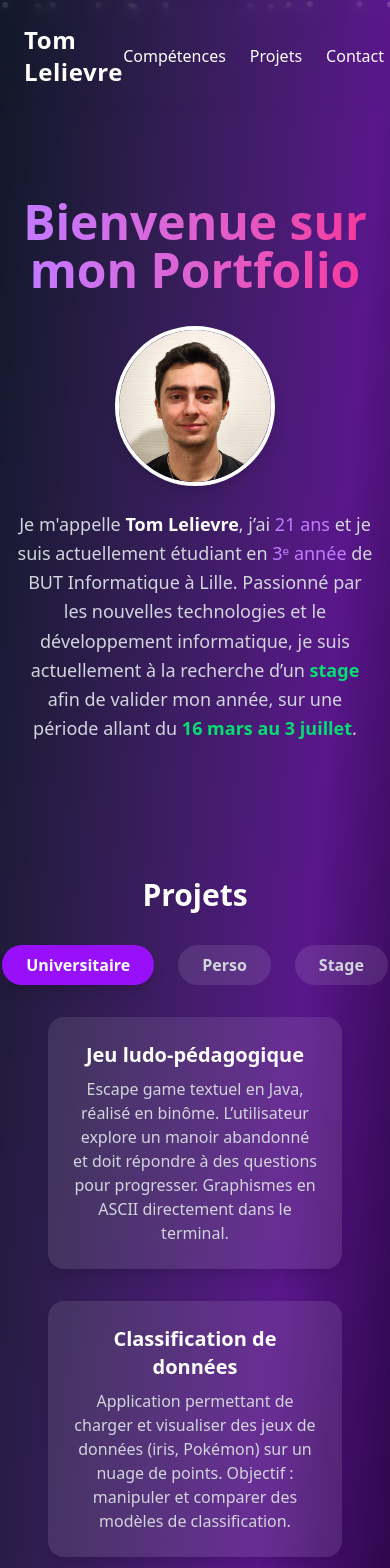
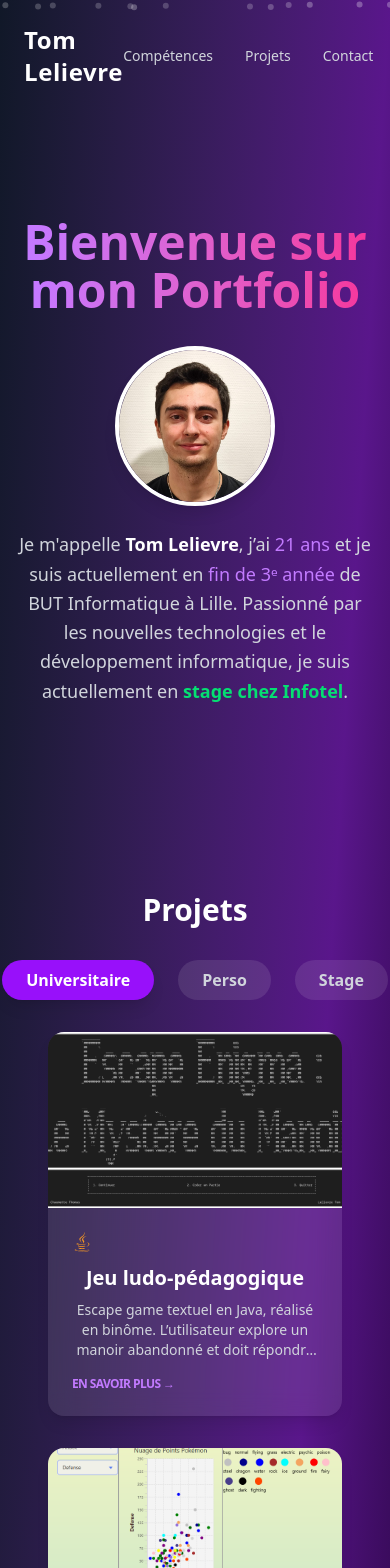
Before and after one commit to LelievreTom/siteperso, a React (Vite) app: page /portfolio in a window 390 px wide. Shown: the top 1568 px of the page. Built offline with nearby package versions, Linux system fonts and the light colour scheme.

Commit message:
flemme : correction

```diff
--- a/index.html
+++ b/index.html
@@ -1,13 +1,16 @@
 <!doctype html>
 <html lang="en">
+
 <head>
   <meta charset="UTF-8" />
   <link rel="icon" type="image/svg+xml" href="/vite.svg" />
   <meta name="viewport" content="width=device-width, initial-scale=1.0" />
   <title>Tom Lelievre</title>
 </head>
+
 <body>
   <div id="root"></div>
   <script type="module" src="/src/main.jsx"></script>
 </body>
+
 </html>
--- a/src/App.jsx
+++ b/src/App.jsx
@@ -1,9 +1,9 @@
-import { FaFolderOpen, FaTools, FaCog, FaHardHat } from "react-icons/fa";
+import { FaFolderOpen, FaTools, FaCog, FaHardHat, FaGamepad } from "react-icons/fa";
 import { Link } from "react-router-dom";
 
 const projets = [
   { nom: "Portfolio", url: "/portfolio", icon: <FaFolderOpen size={40} /> },
-  { nom: "En construction", url: "/pokemon", icon: <FaTools size={40} className="animate-bounce" /> },
+  { nom: "Jeu Pokémon", url: "/pokemon", icon: <FaGamepad size={40} /> },
   { nom: "En construction", url: "/scp", icon: <FaCog size={40} className="slow-spin" /> },
   { nom: "En construction", url: "#", icon: <FaHardHat size={40} className="animate-pulse" /> },
 ];
--- a/src/portfolio/Portfolio.jsx
+++ b/src/portfolio/Portfolio.jsx
@@ -1,16 +1,62 @@
+import { useState, useEffect } from "react";
 import { motion } from "framer-motion";
 import { FaReact, FaGithub, FaPaintBrush, FaChartBar, FaEnvelope, FaJava, FaPython, FaHtml5, FaCss3, FaDownload } from "react-icons/fa";
-import { SiKotlin, SiMongodb, SiSpring } from "react-icons/si";
+import { SiKotlin, SiMongodb, SiSpring, SiAngular } from "react-icons/si";
 import { DiPostgresql } from "react-icons/di";
 import ProjectsSection from "./Projects";
 import ContactForm from "./ContactForm";
 import profilePicture from "../assets/profil.jpeg";
 
 export default function Portfolio() {
+  const [activeSection, setActiveSection] = useState("home");
+  const [isScrolled, setIsScrolled] = useState(false);
+
+  useEffect(() => {
+    const handleScroll = () => {
+      setIsScrolled(window.scrollY > 50);
+    };
+
+    const observerOptions = {
+      root: null,
+      rootMargin: "-20% 0px -70% 0px",
+      threshold: 0,
+    };
+
+    const observerCallback = (entries) => {
+      entries.forEach((entry) => {
+        if (entry.isIntersecting) {
+          setActiveSection(entry.target.id);
+        }
+      });
+    };
+
+    const observer = new IntersectionObserver(observerCallback, observerOptions);
+    const sections = ["home", "projects", "skills", "contact"];
+    sections.forEach((id) => {
+      const el = document.getElementById(id);
+      if (el) observer.observe(el);
+    });
+
+    window.addEventListener("scroll", handleScroll);
+    return () => {
+      window.removeEventListener("scroll", handleScroll);
+      sections.forEach((id) => {
+        const el = document.getElementById(id);
+        if (el) observer.unobserve(el);
+      });
+    };
+  }, []);
+
+  const navLinks = [
+    { id: "skills", label: "Compétences" },
+    { id: "projects", label: "Projets" },
+    { id: "contact", label: "Contact" },
+  ];
+
   return (
-    <div className="relative min-h-screen bg-gradient-to-br from-gray-900 via-purple-900 to-black text-white overflow-hidden">
+    <div className="relative min-h-screen bg-gradient-to-br from-gray-900 via-purple-900 to-black text-white overflow-x-hidden">
       {/* Fond animé */}
-      <div className="absolute inset-0">
+      <div className="fixed inset-0 pointer-events-none">
         {[...Array(40)].map((_, i) => (
           <motion.div
             key={i}
@@ -27,21 +73,41 @@ export default function Portfolio() {
       </div>
 
       {/* Header */}
-      <header className="relative z-10 p-6 flex justify-between items-center backdrop-blur-sm">
-        <h1 className="text-2xl font-bold tracking-wide">Tom Lelievre</h1>
-        <nav className="flex gap-6 items-center">
-          <a href="#skills" className="hover:text-purple-400 transition">Compétences</a>
-          <a href="#projects" className="hover:text-purple-400 transition">Projets</a>
-          <a href="#contact" className="hover:text-purple-400 transition">Contact</a>
+      <header
+        className={`fixed top-0 left-0 right-0 z-[100] transition-all duration-300 px-6 flex justify-between items-center ${isScrolled ? "bg-gray-900/80 backdrop-blur-lg shadow-2xl py-3" : "bg-transparent py-6"
+          }`}
+      >
+        <a href="#home">
+          <h1 className="text-2xl font-bold tracking-wide hover:text-purple-400 transition cursor-pointer">
+            Tom Lelievre
+          </h1>
+        </a>
+        <nav className="flex gap-8 items-center">
+          {navLinks.map((link) => (
+            <a
+              key={link.id}
+              href={`#${link.id}`}
+              className={`relative text-sm font-medium transition-all hover:text-purple-400 ${activeSection === link.id ? "text-purple-400" : "text-gray-300"
+                }`}
+            >
+              {link.label}
+              {activeSection === link.id && (
+                <motion.div
+                  layoutId="activeNav"
+                  className="absolute -bottom-1 left-0 right-0 h-0.5 bg-purple-400"
+                />
+              )}
+            </a>
+          ))}
           {/* Bouton pour télécharger le CV */}
-          <a href="/cv.pdf"download className="flex items-center gap-2 px-4 py-2 rounded-full bg-gradient-to-r from-purple-600 to-pink-600 shadow-lg hover:scale-105 transition text-white font-medium">
+          <a href="/cv.pdf" download className="hidden md:flex items-center gap-2 px-5 py-2 rounded-full bg-gradient-to-r from-purple-600 to-pink-600 shadow-lg hover:scale-105 transition text-white text-sm font-bold">
             <FaDownload /> CV
           </a>
         </nav>
       </header>
 
       {/* Hero avec photo + présentation */}
-      <section className="relative z-10 h-[85vh] flex flex-col items-center justify-center text-center px-4">
+      <section id="home" className="relative z-10 h-screen flex flex-col items-center justify-center text-center px-4 pt-20">
         <motion.h2
           className="text-5xl md:text-6xl font-extrabold bg-gradient-to-r from-purple-400 to-pink-500 bg-clip-text text-transparent"
           initial={{ opacity: 0, y: -50 }}
@@ -69,13 +135,10 @@ export default function Portfolio() {
           transition={{ delay: 0.5, duration: 1 }}
         >
           Je m'appelle <span className="font-bold text-white">Tom Lelievre</span>, j’ai
-          <span className="text-purple-400"> 21 ans</span> et je suis actuellement étudiant en
-          <span className="text-purple-400"> 3ᵉ année </span> de BUT Informatique à Lille.
+          <span className="text-purple-400"> 21 ans</span> et je suis actuellement en
+          <span className="text-purple-400"> fin de 3ᵉ année</span> de BUT Informatique à Lille.
           Passionné par les nouvelles technologies et le développement informatique,
-          je suis actuellement à la recherche d’un
-          <span className="text-green-400 font-semibold"> stage</span> afin de valider mon année,
-          sur une période allant du
-          <span className="text-green-400 font-semibold"> 16 mars au 3 juillet</span>.
+          je suis actuellement en <span className="text-green-400 font-semibold">stage chez Infotel</span>.
         </motion.p>
       </section>
 
@@ -93,22 +156,23 @@ export default function Portfolio() {
         <div className="mb-12">
           <h4 className="text-2xl font-semibold mb-6 text-purple-400">💻 Hard Skills</h4>
           <div className="grid grid-cols-2 md:grid-cols-4 gap-8">
-            <Skill icon={<FaReact size={40} color="#61DBFB" />} name="React" />
-            <Skill icon={<FaPaintBrush size={40} />} name="Tailwind CSS" />
-            <Skill icon={<FaGithub size={40} />} name="Git / GitHub" />
-            <Skill icon={<FaChartBar size={40} />} name="Matomo" />
-            <Skill icon={<FaJava size={40} color="#f89820" />} name="Java" />
-            <Skill icon={<FaPython size={40} color="#3776AB" />} name="Python" />
+            <Skill icon={<FaReact size={40} color="#61DBFB" />} name="React" link="https://react.dev" />
+            <Skill icon={<FaPaintBrush size={40} />} name="Tailwind CSS" link="https://tailwindcss.com" />
+            <Skill icon={<FaGithub size={40} />} name="Git / GitHub" link="https://github.com" />
+            <Skill icon={<FaChartBar size={40} />} name="Matomo" link="https://matomo.org" />
+            <Skill icon={<FaJava size={40} color="#f89820" />} name="Java" link="https://dev.java" />
+            <Skill icon={<FaPython size={40} color="#3776AB" />} name="Python" link="https://www.python.org" />
             <Skill icon={
               <div className="flex gap-2">
                 <FaHtml5 size={40} color="#E34F26" />
                 <FaCss3 size={40} color="#1572B6" />
               </div>
-            }name="HTML / CSS"/>
-            <Skill icon={<DiPostgresql size={40} color="#336791" />} name="PostgreSQL" />
-            <Skill icon={<SiKotlin size={40} color="#7F52FF" />} name="Kotlin" />
-            <Skill icon={<SiMongodb size={40} color="#47A248" />} name="MongoDB" />
-            <Skill icon={<SiSpring size={40} color="#6DB33F" />} name="Spring" />
+            } name="HTML / CSS" link="https://developer.mozilla.org/fr/docs/Web/HTML" />
+            <Skill icon={<DiPostgresql size={40} color="#336791" />} name="PostgreSQL" link="https://www.postgresql.org" />
+            <Skill icon={<SiKotlin size={40} color="#7F52FF" />} name="Kotlin" link="https://kotlinlang.org" />
+            <Skill icon={<SiMongodb size={40} color="#47A248" />} name="MongoDB" link="https://www.mongodb.com" />
+            <Skill icon={<SiSpring size={40} color="#6DB33F" />} name="Spring" link="https://spring.io" />
+            <Skill icon={<SiAngular size={40} color="#DD0031" />} name="Angular" link="https://angular.io" />
           </div>
         </div>
 
@@ -136,14 +200,20 @@ export default function Portfolio() {
 }
 
 /* --- Composants réutilisables --- */
-function Skill({ icon, name }) {
-  return (
+function Skill({ icon, name, link }) {
+  const content = (
     <motion.div
-      className="flex flex-col items-center gap-2 p-4 bg-white/10 rounded-xl shadow hover:shadow-purple-500/30 transition"
+      className={`flex flex-col items-center gap-2 p-4 bg-white/10 rounded-xl shadow transition ${link ? "hover:shadow-purple-500/50 cursor-pointer" : ""}`}
       whileHover={{ scale: 1.1 }}
     >
       {icon}
       <span>{name}</span>
     </motion.div>
   );
+
+  return link ? (
+    <a href={link} target="_blank" rel="noopener noreferrer" title={`Documentation ${name}`}>
+      {content}
+    </a>
+  ) : content;
 }
--- a/src/portfolio/Projects.jsx
+++ b/src/portfolio/Projects.jsx
@@ -1,5 +1,11 @@
 import { useState } from "react";
 import { motion, AnimatePresence } from "framer-motion";
+import {
+  FaTimes, FaExternalLinkAlt, FaImage, FaReact, FaJava, FaPython,
+  FaHtml5, FaCss3, FaJs, FaNodeJs, FaPaintBrush
+} from "react-icons/fa";
+import { SiTailwindcss, SiJavascript, SiSpring, SiMongodb, SiCplusplus, SiAngular } from "react-icons/si";
+import { DiPostgresql } from "react-icons/di";
 
 import projet1 from "../assets/projet1.png";
 import projet2 from "../assets/projet2.png";
@@ -10,8 +16,40 @@ import projet5 from "../assets/projet5.png";
 import pokemon from "../assets/pokemon.png";
 import casadiusole from "../assets/projet6.png";
 
+const techLinks = {
+  React: "https://react.dev",
+  Java: "https://dev.java",
+  Python: "https://www.python.org",
+  JavaScript: "https://developer.mozilla.org/fr/docs/Web/JavaScript",
+  HTML: "https://developer.mozilla.org/fr/docs/Web/HTML",
+  CSS: "https://developer.mozilla.org/fr/docs/Web/CSS",
+  Tailwind: "https://tailwindcss.com",
+  NodeJS: "https://nodejs.org",
+  Spring: "https://spring.io",
+  MongoDB: "https://www.mongodb.com",
+  PostgreSQL: "https://www.postgresql.org",
+  C: "https://en.cppreference.com/w/c",
+  Angular: "https://angular.io",
+};
+
 export default function ProjectsSection() {
   const [activeTab, setActiveTab] = useState("universitaire");
+
+  const techIcons = {
+    React: <FaReact className="text-[#61DBFB]" />,
+    Java: <FaJava className="text-[#f89820]" />,
+    Python: <FaPython className="text-[#3776AB]" />,
+    JavaScript: <SiJavascript className="text-[#F7DF1E]" />,
+    HTML: <FaHtml5 className="text-[#E34F26]" />,
+    CSS: <FaCss3 className="text-[#1572B6]" />,
+    Tailwind: <SiTailwindcss className="text-[#06B6D4]" />,
+    NodeJS: <FaNodeJs className="text-[#339933]" />,
+    Spring: <SiSpring className="text-[#6DB33F]" />,
+    MongoDB: <SiMongodb className="text-[#47A248]" />,
+    PostgreSQL: <DiPostgresql className="text-[#336791]" />,
+    C: <SiCplusplus className="text-[#00599C]" />,
+    Angular: <SiAngular className="text-[#DD0031]" />,
+  };
 
   // Projets par catégorie
   const projects = {
@@ -19,67 +57,96 @@ export default function ProjectsSection() {
       {
         title: "Jeu ludo-pédagogique",
         desc: "Escape game textuel en Java, réalisé en binôme. L’utilisateur explore un manoir abandonné et doit répondre à des questions pour progresser. Graphismes en ASCII directement dans le terminal.",
-        img: projet1
+        img: projet1,
+        tech: ["Java"]
       },
       {
         title: "Classification de données",
         desc: "Application permettant de charger et visualiser des jeux de données (iris, Pokémon) sur un nuage de points. Objectif : manipuler et comparer des modèles de classification.",
-        img: projet2
+        img: projet2,
+        tech: ["Java"]
       },
       {
         title: "Réussite",
         desc: "Jeu d’échecs jouable dans le terminal, développé en équipe de 6 en 3 jours avec une méthodologie agile.",
-        img: projet3
+        img: projet3,
+        tech: ["Java"]
       },
       {
         title: "Aggron.io",
         desc: "Jeu multijoueur inspiré d’Agar.io, codé en JavaScript. Les joueurs grossissent en absorbant les plus petits tout en évitant les plus gros, face à des bots.",
-        img: projet4
+        img: projet4,
+        tech: ["JavaScript"]
       },
       {
         title: "Chat App",
         desc: "Application web temps réel où les utilisateurs peuvent créer des groupes privés, inviter des membres et échanger via un système de messagerie instantanée.",
-        img: projet5
+        img: projet5,
+        tech: ["React", "Spring", "NodeJS"]
+      },
+      {
+        title: "Émulateur de processeur RISC-V",
+        desc: "Développement d’un émulateur de processeur RISC-V en ligne de commande permettant l’exécution de programmes compilés. Gestion des registres, de la mémoire et des instructions de base.",
+        img: null,
+        tech: ["C"]
+      },
+      {
+        title: "Application web de réservation",
+        desc: "Conception d’une plateforme de réservation en ligne inspirée de Doctolib. Gestion des rendez-vous, des profils utilisateurs et des disponibilités en temps réel.",
+        img: null,
+        tech: ["React", "Spring", "PostgreSQL"]
       },
     ],
     perso: [
       {
         title: "Portfolio",
         desc: "Mon site personnel en React & Tailwind. Celui que vous explorez actuellement 🚀.",
-        img: null
+        img: null,
+        tech: ["React", "Tailwind"]
       },
       {
         title: "CasaDiUSole",
         desc: "Site vitrine conçu pour mettre en avant des chambres d’hôtes. Objectif : design chaleureux et navigation claire afin de refléter l’identité du lieu.",
         link: "https://lelievretom.github.io/CasaDiUSole/accueil.html",
-        img: casadiusole
+        img: casadiusole,
+        tech: ["HTML", "CSS"]
       },
       {
         title: "Site SCP",
         desc: "Un site web inspiré de l’univers de la Fondation SCP. Il reprend l’ambiance et la mise en page du site officiel, avec une expérience interactive autour des rapports d’anomalies.",
         img: null,
-        status: "construction"
+        status: "construction",
+        tech: ["React", "Tailwind", "MongoDB"]
       },
       {
         title: "Jeu Pokémon",
         desc: "Un jeu pokémon inspiré d'un site existant, l'objectif est de choisir une ou plusieurs catégorie et d'entrer tous les pokémons existant de ces catégories.",
         link: "https://tomlelievre.fr/pokemon",
-        img: pokemon
+        img: pokemon,
+        tech: ["React", "Tailwind"]
       }
     ],
 
     stage: [
       {
+        title: "Infotel",
+        desc: "Stage de fin d'études en cours. Développement et maintenance d'applications au sein des équipes d'Infotel.",
+        img: null,
+        status: "encours",
+        tech: ["Spring", "Angular", "Python"]
+      },
+      {
         title: "qalmo",
         desc: "Refonte complète du site web de qalmo en utilisant React et Tailwind CSS, avec un design moderne et responsive.",
         link: "https://www.qalmo.fr",
-        img: null
+        img: null,
+        tech: ["React", "Tailwind"]
       },
     ],
   };
 
   return (
-      <section id="projects" className="relative z-10 p-12 text-center">
+      <section id="projects" className="relative z-50 p-12 text-center">
         <h3 className="text-3xl font-bold mb-8">Projets</h3>
 
         {/* Onglets */}
@@ -117,6 +184,9 @@ export default function ProjectsSection() {
                 img={proj.img}
                 status={proj.status}
                 link={proj.link}
+                tech={proj.tech}
+                techIcons={techIcons}
+                techLinks={techLinks}
               />
             ))}
           </motion.div>
@@ -125,42 +195,95 @@ export default function ProjectsSection() {
     );
 }
 
-function ProjectCard({ title, desc, img, status, link }) {
+function ProjectCard({ title, desc, img, status, link, tech, techIcons, techLinks }) {
   const [open, setOpen] = useState(false);
 
   return (
     <>
       <div className="relative overflow-visible">
-        {/* Banderole si en construction */}
-        {status === "construction" && (
+        {/* Banderole si en construction ou en cours */}
+        {status && (
           <div className="absolute top-1 -right-4 rotate-12 z-20">
-            <div className="relative bg-gradient-to-r from-yellow-400 to-yellow-500 text-black font-bold text-xs px-4 py-1 shadow-lg rounded-md overflow-hidden">
-              🚧 En construction
+            <div className={`relative ${status === 'encours' ? 'bg-gradient-to-r from-green-400 to-emerald-600' : 'bg-gradient-to-r from-yellow-400 to-yellow-500'} text-black font-bold text-xs px-4 py-1 shadow-lg rounded-md overflow-hidden`}>
+              {status === 'encours' ? '🚀 En cours' : '🚧 En construction'}
               {/* Effet ruban aux bords avec triangles */}
-              <div className="absolute top-0 left-0 w-3 h-3 bg-yellow-600 clip-triangle-left"></div>
-              <div className="absolute bottom-0 right-0 w-3 h-3 bg-yellow-600 clip-triangle-right"></div>
+              <div className={`absolute top-0 left-0 w-3 h-3 ${status === 'encours' ? 'bg-green-700' : 'bg-yellow-600'} clip-triangle-left`}></div>
+              <div className={`absolute bottom-0 right-0 w-3 h-3 ${status === 'encours' ? 'bg-green-700' : 'bg-yellow-600'} clip-triangle-right`}></div>
             </div>
           </div>
         )}
 
         <motion.div
-          className="p-6 rounded-2xl bg-white/10 backdrop-blur-md shadow-lg hover:shadow-purple-500/30 transition cursor-pointer"
+          className="rounded-2xl bg-white/10 backdrop-blur-md shadow-lg hover:shadow-purple-500/30 transition cursor-pointer overflow-hidden flex flex-col h-full"
           whileHover={{ scale: 1.05 }}
           onClick={() => setOpen(true)}
         >
-          <h4 className="text-xl font-semibold">{title}</h4>
-          <p className="mt-2 text-gray-300">{desc}</p>
+          {/* Image de la carte */}
+          <div className="h-44 w-full relative overflow-hidden bg-gray-800">
+            {img ? (
+              <img src={img} alt={title} className="w-full h-full object-cover" />
+            ) : (
+              <div className="w-full h-full flex flex-col items-center justify-center bg-gradient-to-br from-purple-900/50 to-pink-900/50 text-white/50">
+                <img
+                  src={`https://picsum.photos/seed/${title.replace(/\s+/g, '')}/600/400`}
+                  alt={title}
+                  className="w-full h-full object-cover opacity-60"
+                  onError={(e) => { e.target.style.display = 'none'; }}
+                />
+                <div className="absolute inset-0 flex flex-col items-center justify-center bg-black/20">
+                  <FaImage size={30} className="mb-2 opacity-50" />
+                  <span className="text-xs font-semibold uppercase tracking-widest opacity-50">Projet</span>
+                </div>
+              </div>
+            )}
+
+            {status === "construction" && (
+              <div className="absolute inset-0 bg-black/60 flex items-center justify-center">
+                <span className="text-yellow-400 font-bold flex items-center gap-2">
+                  🚧 En construction
+                </span>
+              </div>
+            )}
+          </div>
+
+          <div className="p-6 flex flex-col flex-grow">
+            {/* Tech badges en haut de la description */}
+            <div className="flex gap-2 mb-3">
+              {tech?.map((t) => (
+                <a
+                  key={t}
+                  href={techLinks[t]}
+                  target="_blank"
+                  rel="noopener noreferrer"
+                  title={`Documentation ${t}`}
+                  className="text-xl hover:scale-120 transition-transform"
+                  onClick={(e) => e.stopPropagation()}
+                >
+                  {techIcons[t]}
+                </a>
+              ))}
+            </div>
+
+            <h4 className="text-xl font-semibold text-white mb-2">{title}</h4>
+            <p className="text-gray-300 text-sm line-clamp-3 mb-4">{desc}</p>
+
+            <div className="mt-auto flex justify-between items-center">
+              <span className="text-purple-400 text-xs font-bold uppercase tracking-tighter cursor-pointer hover:underline">
+                En savoir plus →
+              </span>
               {link && (
                 <a
                   href={link}
                   target="_blank"
                   rel="noopener noreferrer"
-              className="text-purple-400 hover:underline mt-2 inline-block"
+                  className="text-gray-400 hover:text-white transition"
                   onClick={(e) => e.stopPropagation()}
                 >
-              🔗 Accéder au site
+                  <FaExternalLinkAlt size={14} />
                 </a>
               )}
+            </div>
+          </div>
         </motion.div>
       </div>
 
@@ -183,24 +306,53 @@ function ProjectCard({ title, desc, img, status, link }) {
 
               <button
                 onClick={() => setOpen(false)}
-                className="absolute top-3 right-3 text-gray-400 hover:text-white text-xl"
+                className="absolute top-4 right-4 z-[10001] bg-white text-black p-2 rounded-full shadow-2xl hover:scale-110 active:scale-95 transition-all flex items-center justify-center w-10 h-10 border-2 border-purple-500"
               >
-                ✖
+                <FaTimes size={20} />
               </button>
 
               {img ? (
                 <img
                   src={img}
                   alt={title}
-                  className="w-full h-56 object-cover rounded-xl mb-4"
+                  className="w-full h-64 object-cover rounded-xl mb-6 shadow-lg border border-white/10"
                 />
-              ) : status === "construction" ? (
-                <div className="w-full h-56 flex items-center justify-center rounded-xl mb-4 bg-yellow-500/20 border border-yellow-500/40">
-                  <span className="text-yellow-400 font-bold">🚧 En construction</span>
+              ) : (
+                <div className="w-full h-64 overflow-hidden rounded-xl mb-6 relative bg-gray-800 border border-white/10 shadow-lg">
+                  <img
+                    src={`https://picsum.photos/seed/${title.replace(/\s+/g, '')}/800/600`}
+                    alt={title}
+                    className="w-full h-full object-cover"
+                  />
+                  <div className="absolute inset-0 bg-gradient-to-t from-black/80 via-transparent to-transparent flex items-end p-6">
+                    <div className="flex items-center gap-3">
+                      <div className="p-3 bg-purple-600 rounded-lg shadow-lg">
+                        <FaImage className="text-white" size={24} />
                       </div>
-              ) : null}
+                      <span className="text-sm font-medium text-white tracking-wide">Image de présentation</span>
+                    </div>
+                  </div>
+                </div>
+              )}
 
               <h4 className="text-2xl font-bold mb-2">{title}</h4>
+
+              {/* Tech stack dans le modal */}
+              <div className="flex flex-wrap gap-3 mb-4">
+                {tech?.map((t) => (
+                  <a
+                    key={t}
+                    href={techLinks[t]}
+                    target="_blank"
+                    rel="noopener noreferrer"
+                    className="flex items-center gap-2 px-3 py-1 bg-white/5 rounded-lg border border-white/10 hover:bg-white/10 hover:border-purple-500/50 transition-all"
+                  >
+                    <span className="text-xl">{techIcons[t]}</span>
+                    <span className="text-xs font-medium text-gray-300">{t}</span>
+                  </a>
+                ))}
+              </div>
+
               <p className="text-gray-300">{desc}</p>
               {link && (
                 <a
```
Lines whose indentation alone changed are shown as unchanged.
